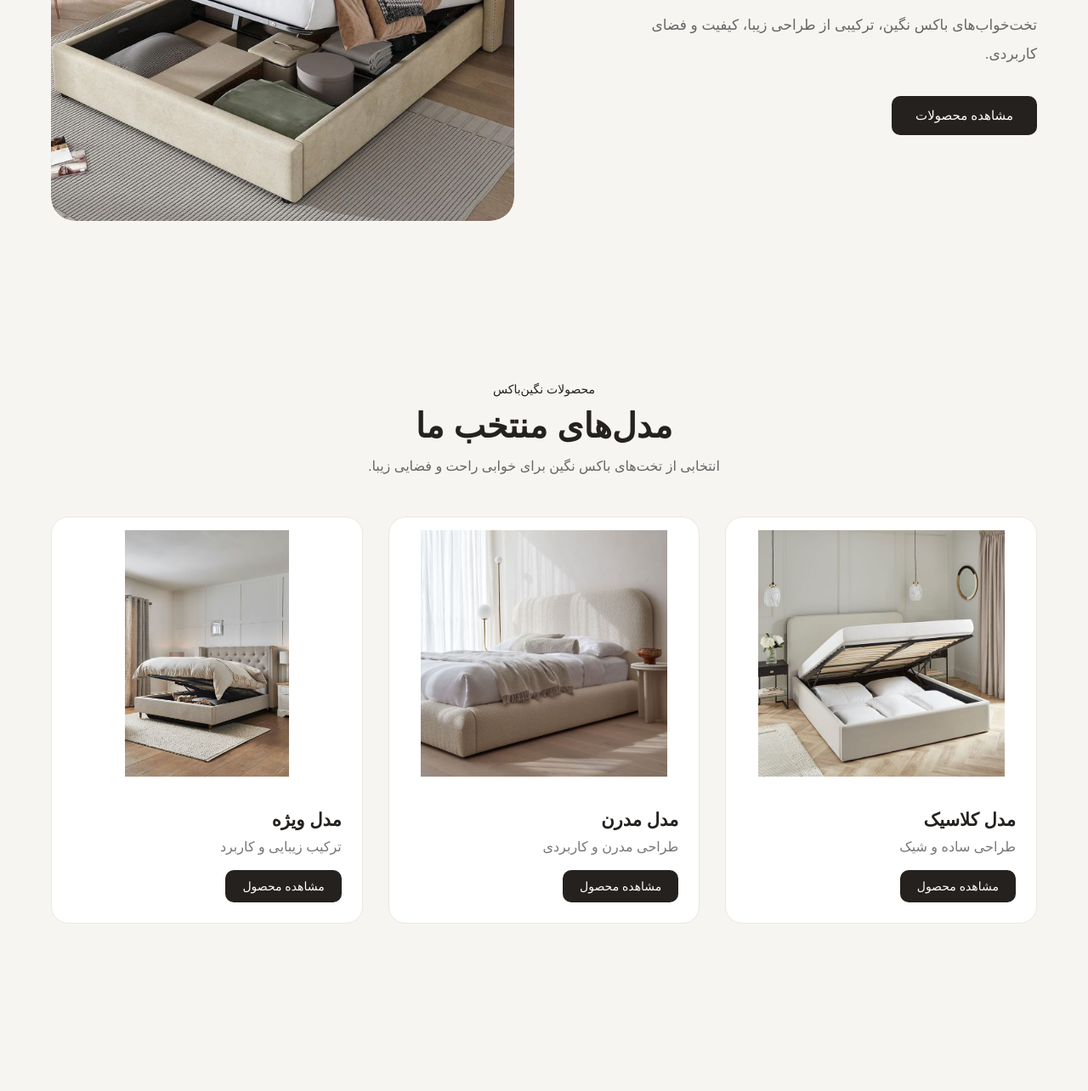
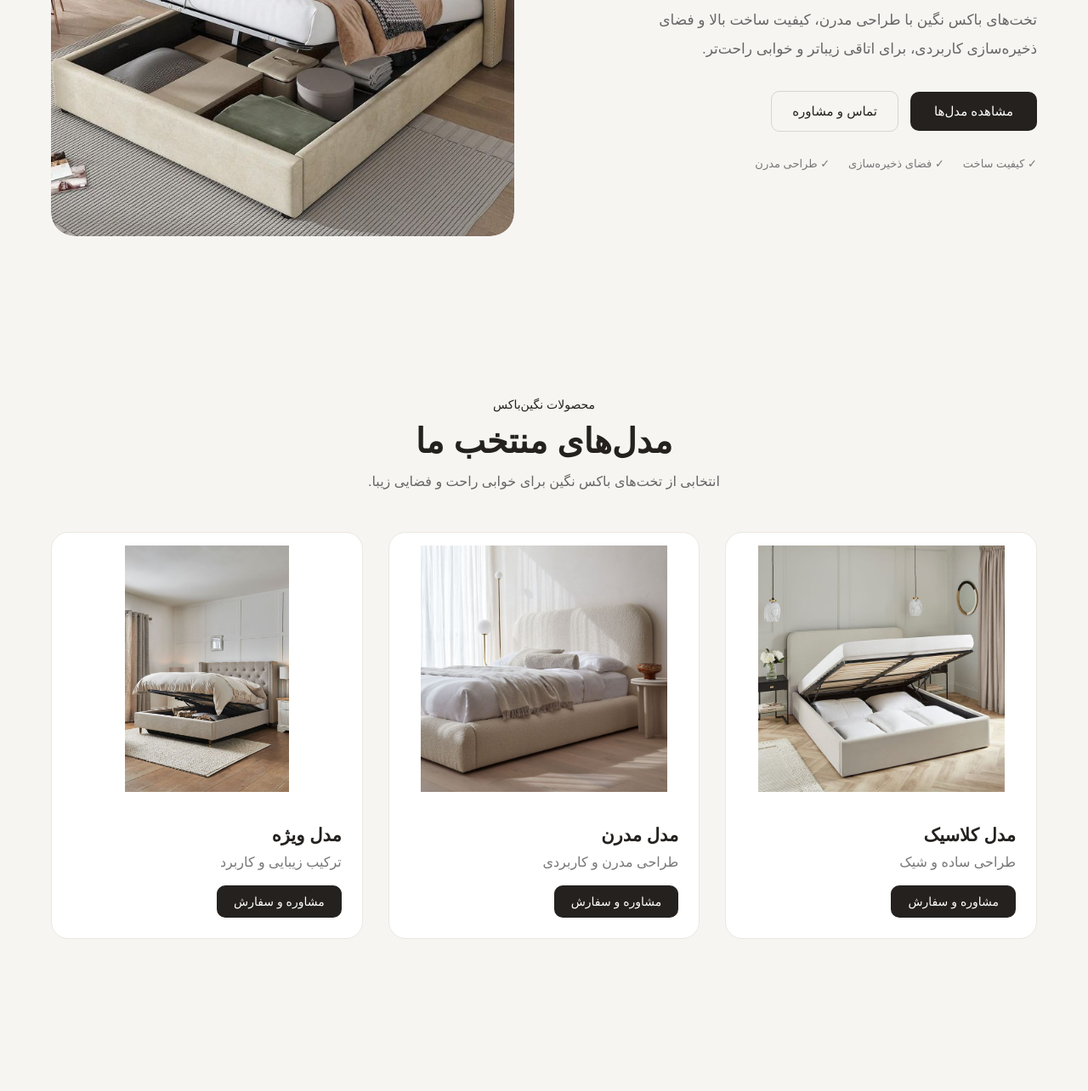
Before and after one commit to mohsen-goli/neginbox-landing, a plain HTML site: page index.html in a window 1280 px wide. Shown: the part 475-1759 px from the top of the page at 85% size. Drawn offline with Linux system fonts and the light colour scheme; a web font is replaced by a local one.

Commit message:
Update Neginbox contact and WhatsApp links

````diff
--- a/index.html
+++ b/index.html
@@ -1,47 +1,78 @@
 <!doctype html>
+
 <html lang="fa" dir="rtl">
   <head>
     <meta charset="UTF-8" />
     <meta name="viewport" content="width=device-width, initial-scale=1.0" />
 
+    ```
     <title>نگین باکس | تخت خواب باکس</title>
-   <link
-    href="https://fonts.googleapis.com/css2?family=Estedad:wght@400;500;600;700&display=swap"
-    rel="stylesheet"
->
+
+    <link
+      href="https://fonts.googleapis.com/css2?family=Estedad:wght@400;500;600;700&display=swap"
+      rel="stylesheet"
+    />
 
     <link rel="stylesheet" href="style.css" />
+    ```
   </head>
 
   <body>
+    <!-- =========================
+         NAVBAR
+    ========================== -->
     <header class="navbar">
       <a href="#" class="logo">نگین باکس</a>
 
+      ```
       <nav>
         <a href="#products">محصولات</a>
         <a href="#about">درباره ما</a>
         <a href="#contact">تماس با ما</a>
       </nav>
 
-      <a href="#products" class="nav-button">مشاهده محصولات</a>
+      <a href="#products" class="nav-button"> مشاهده محصولات </a>
     </header>
+
+    <!-- =========================
+     HERO
+========================== -->
     <section class="hero">
       <div class="hero-content">
-        <p class="hero-subtitle">نگین باکس</p>
+        <p class="hero-subtitle">تخت باکس نگین</p>
 
-        <h1>تختی برای<br />آرامش بیشتر</h1>
+        <h1>
+          آرامش بیشتر،
+          <br />
+          فضای بیشتر.
+        </h1>
 
         <p class="hero-text">
-          تخت‌خواب‌های باکس نگین، ترکیبی از طراحی زیبا، کیفیت و فضای کاربردی.
+          تخت‌های باکس نگین با طراحی مدرن، کیفیت ساخت بالا و فضای ذخیره‌سازی
+          کاربردی، برای اتاقی زیباتر و خوابی راحت‌تر.
         </p>
 
-        <a href="#products" class="hero-button"> مشاهده محصولات </a>
+        <div class="hero-actions">
+          <a href="#products" class="hero-button"> مشاهده مدل‌ها </a>
+
+          <a href="#contact" class="hero-secondary-button"> تماس و مشاوره </a>
+        </div>
+
+        <div class="hero-trust">
+          <span>✓ کیفیت ساخت</span>
+          <span>✓ فضای ذخیره‌سازی</span>
+          <span>✓ طراحی مدرن</span>
+        </div>
       </div>
 
       <div class="hero-image">
         <img src="images/hero.jpg" alt="تخت خواب باکس نگین" />
       </div>
     </section>
+
+    <!-- =========================
+     PRODUCTS
+========================== -->
     <section class="products" id="products">
       <div class="section-header">
         <p>محصولات نگین‌باکس</p>
@@ -51,38 +82,70 @@
         <p>انتخابی از تخت‌های باکس نگین برای خوابی راحت و فضایی زیبا.</p>
       </div>
 
+      <!-- PRODUCTS GRID -->
       <div class="products-grid">
+        <!-- PRODUCT 1 -->
         <article class="product-card">
-          <img src="images/bed-1.jpg" alt="تخت خواب باکس نگین" />
+          <img src="images/bed-1.jpg" alt="تخت باکس مدل کلاسیک نگین" />
 
           <div class="product-info">
             <h3>مدل کلاسیک</h3>
+
             <p>طراحی ساده و شیک</p>
-            <a href="#" class="product-button">مشاهده محصول</a>
+            <a
+              href="https://wa.me/989123261810"
+              class="product-button"
+              target="_blank"
+              rel="noopener noreferrer"
+            >
+              مشاوره و سفارش
+            </a>
           </div>
         </article>
 
+        <!-- PRODUCT 2 -->
         <article class="product-card">
-          <img src="images/bed-2.jpg" alt="تخت خواب باکس نگین" />
+          <img src="images/bed-2.jpg" alt="تخت باکس مدل مدرن نگین" />
 
           <div class="product-info">
             <h3>مدل مدرن</h3>
+
             <p>طراحی مدرن و کاربردی</p>
-            <a href="#" class="product-button">مشاهده محصول</a>
+            <a
+              href="https://wa.me/989123261810"
+              class="product-button"
+              target="_blank"
+              rel="noopener noreferrer"
+            >
+              مشاوره و سفارش
+            </a>
           </div>
         </article>
 
+        <!-- PRODUCT 3 -->
         <article class="product-card">
-          <img src="images/bed-3.jpg" alt="تخت خواب باکس نگین" />
+          <img src="images/bed-3.jpg" alt="تخت باکس مدل ویژه نگین" />
 
           <div class="product-info">
             <h3>مدل ویژه</h3>
+
             <p>ترکیب زیبایی و کاربرد</p>
-            <a href="#" class="product-button">مشاهده محصول</a>
+            <a
+              href="https://wa.me/989123261810"
+              class="product-button"
+              target="_blank"
+              rel="noopener noreferrer"
+            >
+              مشاوره و سفارش
+            </a>
           </div>
         </article>
       </div>
     </section>
+
+    <!-- =========================
+     FEATURES
+========================== -->
     <section class="features" id="about">
       <div class="section-header">
         <p>چرا نگین‌باکس؟</p>
@@ -118,6 +181,10 @@
         </div>
       </div>
     </section>
+
+    <!-- =========================
+     CTA
+========================== -->
     <section class="cta" id="contact">
       <div class="cta-content">
         <p>نگین‌باکس</p>
@@ -129,9 +196,13 @@
           باشید.
         </p>
 
-        <a href="tel:02100000000" class="cta-button"> تماس برای سفارش </a>
+        <a href="tel:09123261810" class="cta-button"> تماس برای سفارش </a>
       </div>
     </section>
+
+    <!-- =========================
+     FOOTER
+========================== -->
     <footer class="footer">
       <div class="footer-content">
         <div class="footer-brand">
@@ -165,5 +236,6 @@
         <p>© 2026 Negin Box — تمامی حقوق محفوظ است.</p>
       </div>
     </footer>
+    ```
   </body>
 </html>
--- a/style.css
+++ b/style.css
@@ -619,3 +619,64 @@ body {
     align-items: center;
   }
 }
+/* =========================
+   HERO IMPROVEMENTS
+========================= */
+
+.hero-actions {
+  display: flex;
+  align-items: center;
+  gap: 14px;
+  margin-bottom: 30px;
+}
+
+.hero-secondary-button {
+  display: inline-block;
+
+  padding: 14px 24px;
+
+  color: #24211e;
+  text-decoration: none;
+
+  border: 1px solid #d8d3cd;
+  border-radius: 10px;
+
+  font-size: 15px;
+  font-weight: 500;
+
+  transition:
+    background-color 0.3s ease,
+    transform 0.3s ease;
+}
+
+.hero-secondary-button:hover {
+  background-color: #ebe7e2;
+  transform: translateY(-2px);
+}
+
+.hero-trust {
+  display: flex;
+  align-items: center;
+  gap: 22px;
+
+  color: #777;
+
+  font-size: 13px;
+}
+
+.hero-trust span {
+  white-space: nowrap;
+}
+
+@media (max-width: 768px) {
+  .hero-actions {
+    justify-content: center;
+    flex-wrap: wrap;
+  }
+
+  .hero-trust {
+    justify-content: center;
+    flex-wrap: wrap;
+    gap: 12px 18px;
+  }
+}
````
